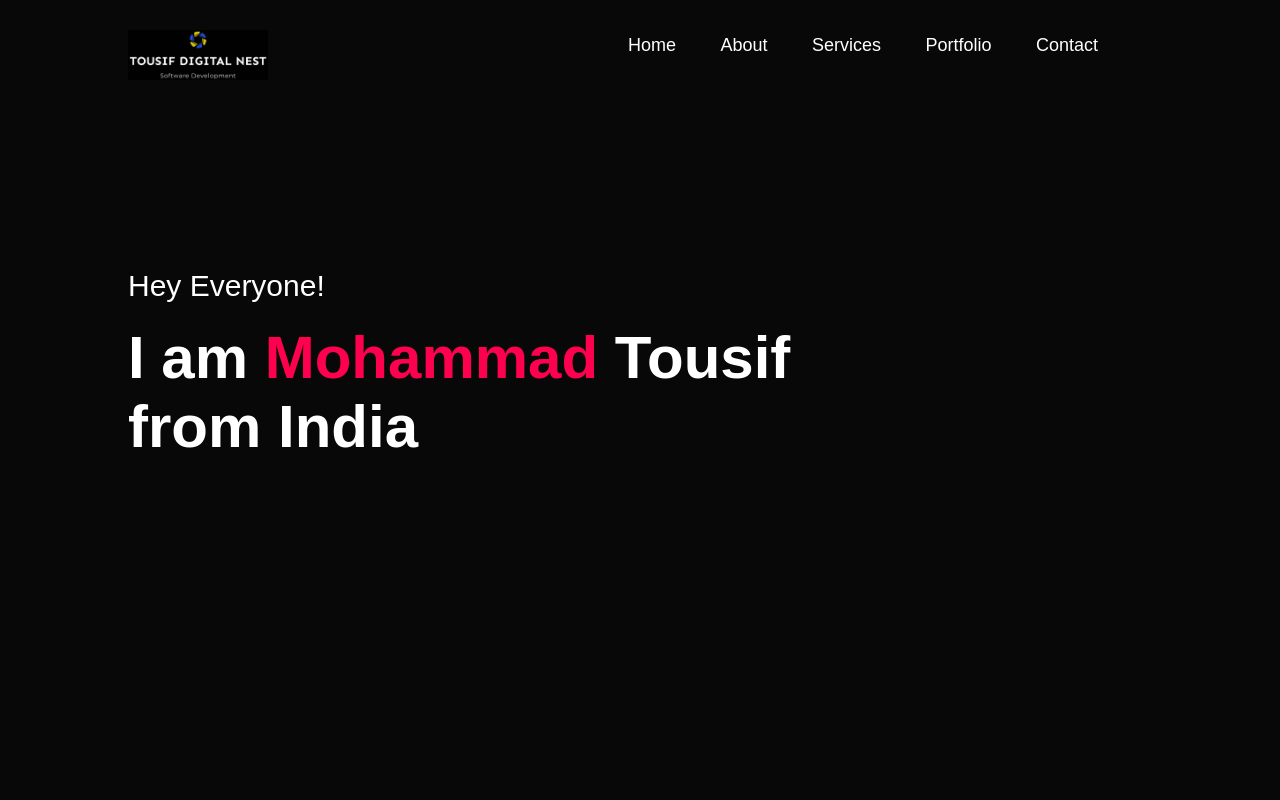
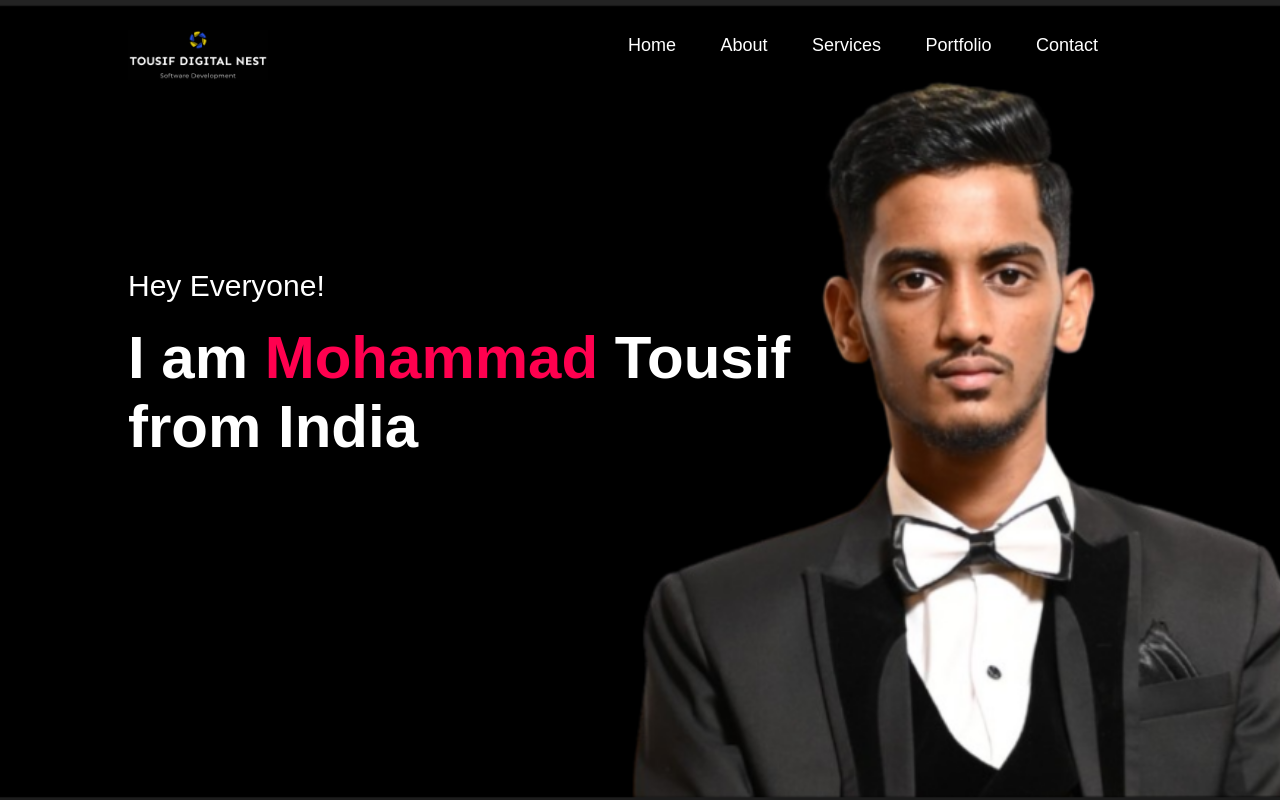
Before and after one commit to tousifwebwork/Portfolio-Website, a plain HTML site: page index.html in a window 1280 px wide. Shown: the top 800 px of the page. Drawn offline with Linux system fonts and the light colour scheme; the site is published under a folder, as on GitHub Pages, so addresses that start at the root find nothing.

Commit message:
Update style.css

```diff
--- a/style.css
+++ b/style.css
@@ -14,7 +14,7 @@
 #header{
     width: 100%;
     height: 100vh;
-    background-image: url(/Images/wall-tousif.png);
+    background-image: url(Images/wall-tousif.png);
     background-size: cover;
     background-position: center;
 }
@@ -444,4 +444,5 @@
     display: flex;
     justify-content: center;
     }
+
 }
```
